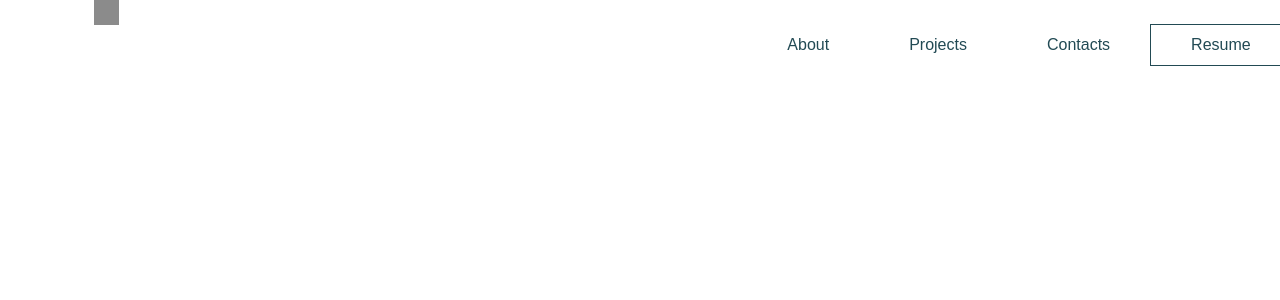
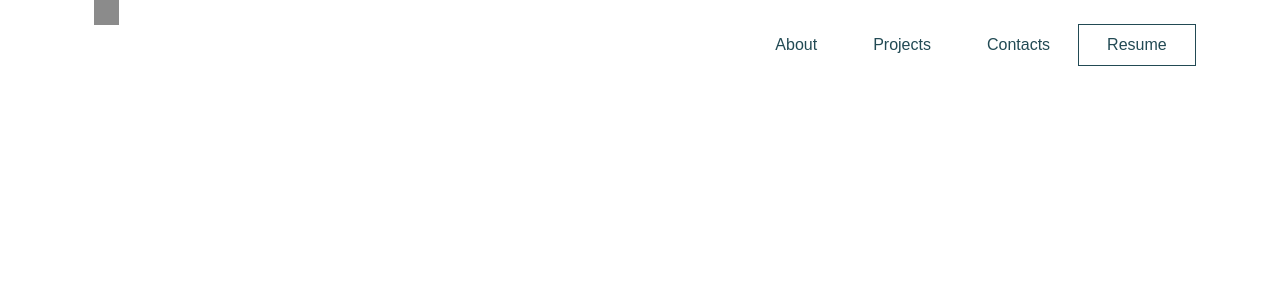
Before and after one commit to AnastasiSo/Portfolio-Project, a React app: page / in a window 1280 px wide. Shown: the top 300 px of the page. Built offline with nearby package versions, Linux system fonts and the light colour scheme.

Commit message:
Update _menu.scss

```diff
--- a/src/_styles/_menu.scss
+++ b/src/_styles/_menu.scss
@@ -16,7 +16,7 @@
     display: flex;
     cursor: pointer;
     align-content: center;
-    padding: $size-unit * 3 $size-unit * 10; // 12px 40px
+    padding: $size-unit * 3 $size-unit * 7; // 12px 28px
     &:hover {
       border-bottom: $border-unit solid #224a54; //$dark-blue
     }
```
